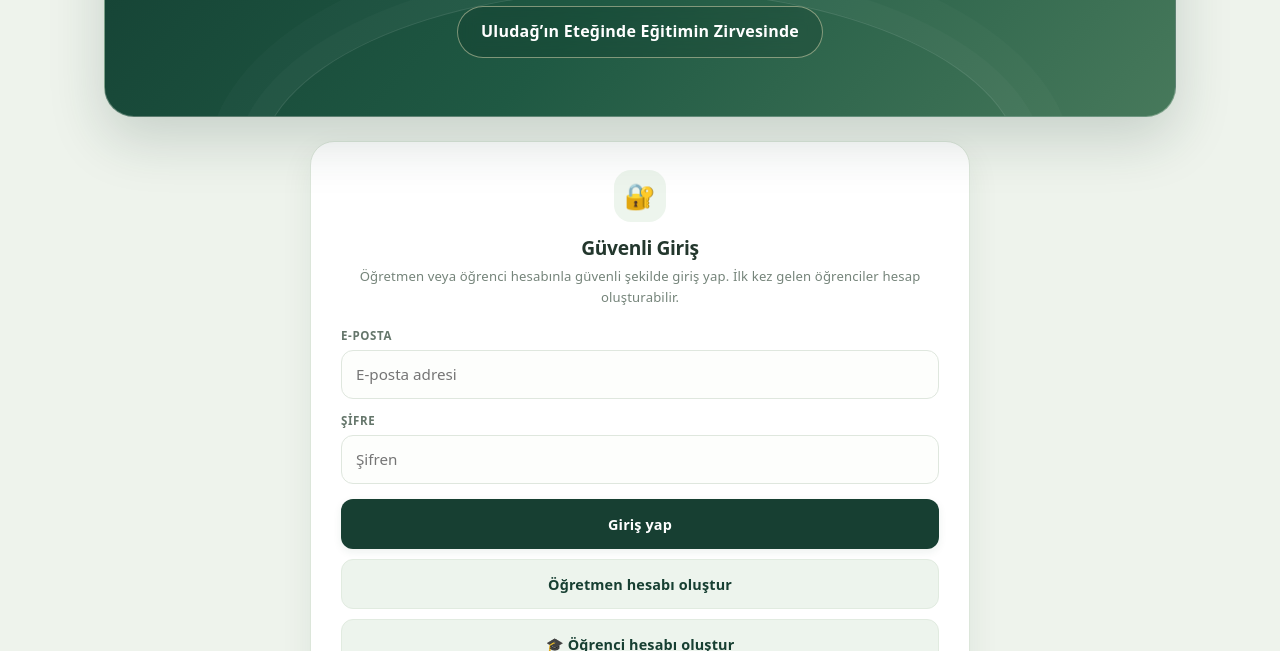
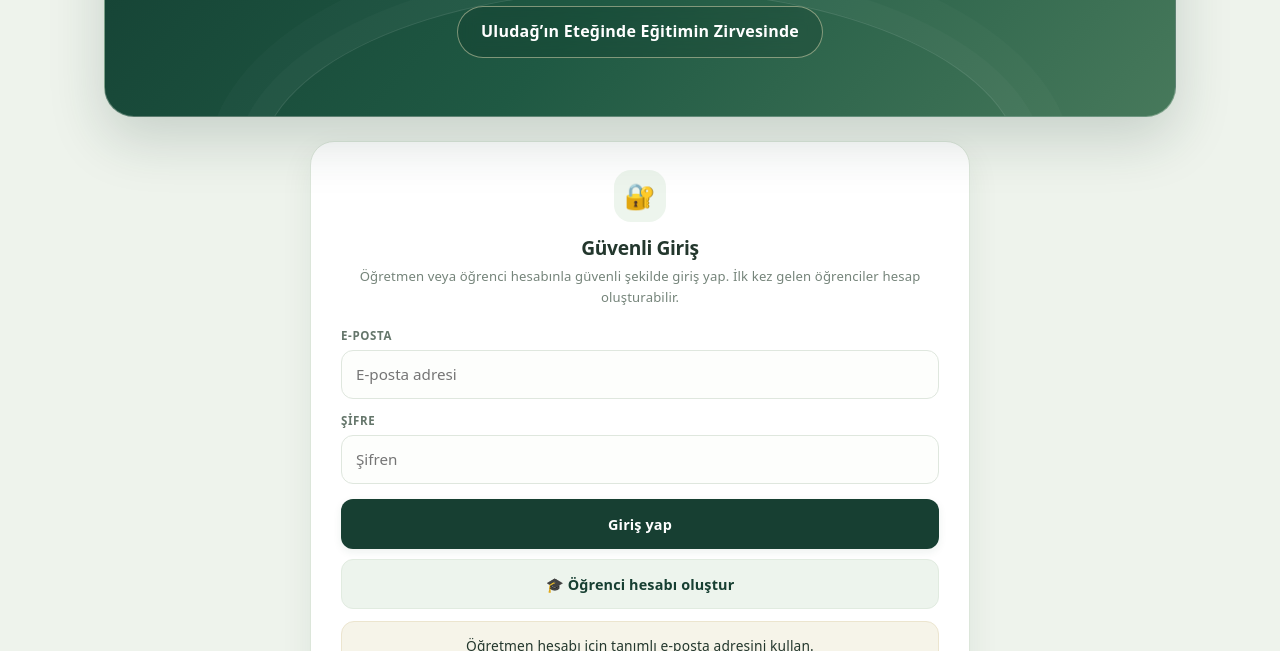
Before and after one commit to hbstrk16/degirmenlikizik-projee, a plain HTML site: page index.html in a window 1280 px wide. Shown: the part 301-952 px from the top of the page. Drawn offline with nearby package versions, Linux system fonts and the light colour scheme.

Commit message:
Remove teacher account creation button

```diff
--- a/index.html
+++ b/index.html
@@ -252,7 +252,7 @@ h1,h2,h3,.section-title,.report-section-title,.teacher-email-box h3,.teacher-stu
 @media(max-width:650px){.hero .eyebrow{width:100%;padding:9px 8px;font-size:10px}.hero h1{max-width:100%;font-size:clamp(27px,7.5vw,36px)}.hero .hero-subtitle{max-width:100%}.hero .date-pill{width:100%;max-width:100%}}
 </style></head><body><main class="wrap">
 <header class="hero"><div class="eyebrow">16–22 KASIM 2026 · 7 GÜNLÜK PROGRAM</div><h1>Değirmenlikızık Proje</h1><p class="hero-subtitle">Ara Tatil Takip Sistemi</p><span class="date-pill">Uludağ’ın Eteğinde Eğitimin Zirvesinde</span></header>
-<section id="auth" class="panel auth-wrap"><div class="auth-mark">🔐</div><h2>Güvenli Giriş</h2><p class="muted">Öğretmen veya öğrenci hesabınla güvenli şekilde giriş yap. İlk kez gelen öğrenciler hesap oluşturabilir.</p><div class="grid"><div class="field"><label>E-POSTA</label><input id="email" type="email" autocomplete="username" placeholder="E-posta adresi"></div><div class="field"><label>ŞİFRE</label><input id="password" type="password" autocomplete="current-password" placeholder="Şifren"></div></div><div class="actions"><button type="button" id="login">Giriş yap</button><button type="button" id="signup" class="secondary">Öğretmen hesabı oluştur</button><button type="button" id="studentSignup" class="secondary">🎓 Öğrenci hesabı oluştur</button></div><p id="authMsg" class="notice">Öğretmen hesabı için tanımlı e-posta adresini kullan.</p></section>
+<section id="auth" class="panel auth-wrap"><div class="auth-mark">🔐</div><h2>Güvenli Giriş</h2><p class="muted">Öğretmen veya öğrenci hesabınla güvenli şekilde giriş yap. İlk kez gelen öğrenciler hesap oluşturabilir.</p><div class="grid"><div class="field"><label>E-POSTA</label><input id="email" type="email" autocomplete="username" placeholder="E-posta adresi"></div><div class="field"><label>ŞİFRE</label><input id="password" type="password" autocomplete="current-password" placeholder="Şifren"></div></div><div class="actions"><button type="button" id="login">Giriş yap</button><button type="button" id="studentSignup" class="secondary">🎓 Öğrenci hesabı oluştur</button></div><p id="authMsg" class="notice">Öğretmen hesabı için tanımlı e-posta adresini kullan.</p></section>
 <section id="app" class="hidden">
 <div class="panel" style="margin-top:14px;padding:11px 15px;display:flex;justify-content:space-between;align-items:center;gap:10px;flex-wrap:wrap"><span class="muted">Giriş yapılan hesap</span><b id="activeEmail" style="color:var(--forest);overflow-wrap:anywhere">—</b></div>
 <div class="stats"><div class="stat"><div class="stat-top">HESAP TÜRÜ <span class="stat-icon">👤</span></div><b id="roleLabel">—</b><small>Aktif kullanıcı</small></div><div class="stat"><div class="stat-top">PROGRAM <span class="stat-icon">🗓️</span></div><b>7 gün</b><small>16–22 Kasım</small></div></div>
@@ -279,7 +279,7 @@ function dateForDay(i){let d=new Date(PROGRAM_START+'T12:00:00');d.setDate(d.get
 function dayDate(){return dateForDay(Number($('day').value)||0)}
 function msg(t){$('authMsg').textContent=t}
 $('studentSignup').onclick=async()=>{let email=$('email').value.trim().toLowerCase(),password=$('password').value;if(!email||!password){msg('Öğrenci e-postasını ve en az 8 karakterli şifreyi gir.');return}if(password.length<8){msg('Şifre en az 8 karakter olmalı.');return}msg('Öğrenci hesabı oluşturuluyor…');let {data,error}=await db.auth.signUp({email,password,options:{emailRedirectTo:location.origin+location.pathname}});if(error){msg('Öğrenci hesabı oluşturulamadı: '+error.message);return}if(data.session){user=data.user;await enter()}else msg('Hesap oluşturuldu. E-posta doğrulaması gerekiyorsa öğrenci gelen kutusunu kontrol etmeli. Doğrulama sonrası giriş yapabilir.')};
-$('signup').onclick=async()=>{let email=$('email').value.trim().toLowerCase(),password=$('password').value;if(email!=='hbstrk16@gmail.com'){msg('Öğretmen kaydı yalnızca tanımlı öğretmen e-postasıyla yapılabilir.');return}if(password.length<8){msg('En az 8 karakterli bir şifre belirle.');return}let {data,error}=await db.auth.signUp({email,password});if(error){msg(error.message);return}if(data.session){user=data.user;await teacherBootstrap()}else msg('Doğrulama e-postası geldiyse gelen kutunu kontrol et. Ardından giriş yap.')};
+
 async function teacherBootstrap(){let {error}=await db.from('teacher_access').insert({user_id:user.id});if(error&&error.code!=='23505'){msg('Öğretmen yetkisi eklenemedi: '+error.message);return}await enter()}
 $('login').onclick=async()=>{const btn=$('login');btn.disabled=true;btn.textContent='Kontrol ediliyor…';try{const email=$('email').value.trim().toLowerCase(),password=$('password').value;if(!email||!password){msg('Lütfen e-posta adresini ve şifreni yaz.');return}if(!window.supabase){msg('Giriş bileşeni yüklenemedi. Sayfayı yenileyip tekrar dene.');return}msg('Giriş bilgileri kontrol ediliyor…');const {data,error}=await db.auth.signInWithPassword({email,password});if(error){msg('Giriş yapılamadı: '+error.message);return}user=data.user;msg('Giriş başarılı. Panel açılıyor…');await enter()}catch(e){msg('Beklenmeyen hata: '+(e?.message||e))}finally{btn.disabled=false;btn.textContent='Giriş yap'}};
 async function enter(){if((user.email||'').toLowerCase()==='hbstrk16@gmail.com'){let {error}=await db.from('teacher_access').insert({user_id:user.id});if(error&&error.code!=='23505'){msg('Öğretmen yetkisi eklenemedi: '+error.message);return}}let {data:teacher}=await db.from('teacher_access').select('user_id').eq('user_id',user.id).maybeSingle();isTeacher=!!teacher;let {data:st}=await db.from('students').select('*').eq('user_id',user.id).maybeSingle();profile=st;if(!isTeacher&&!st){msg('Bu hesap henüz öğrenci listesine tanımlanmamış. Öğretmeninle iletişime geç.');await db.auth.signOut();return}$('auth').classList.add('hidden');$('app').classList.remove('hidden');$('roleLabel').textContent=isTeacher?'Öğretmen':'Öğrenci';$('activeEmail').textContent=user.email||'Hesap';$('teacherTab').classList.toggle('hidden',!isTeacher);$('dailyTab').classList.toggle('hidden',isTeacher);$('recordsTab').classList.toggle('hidden',isTeacher);document.querySelectorAll('[data-tab]').forEach(b=>b.classList.toggle('active',b.dataset.tab===(isTeacher?'teacher':'daily')));document.querySelectorAll('.tab').forEach(x=>x.classList.toggle('hidden',x.id!==(isTeacher?'teacher':'daily')));if(isTeacher){await loadTeacher()}else{await loadDay();await loadRecords()}}
```
